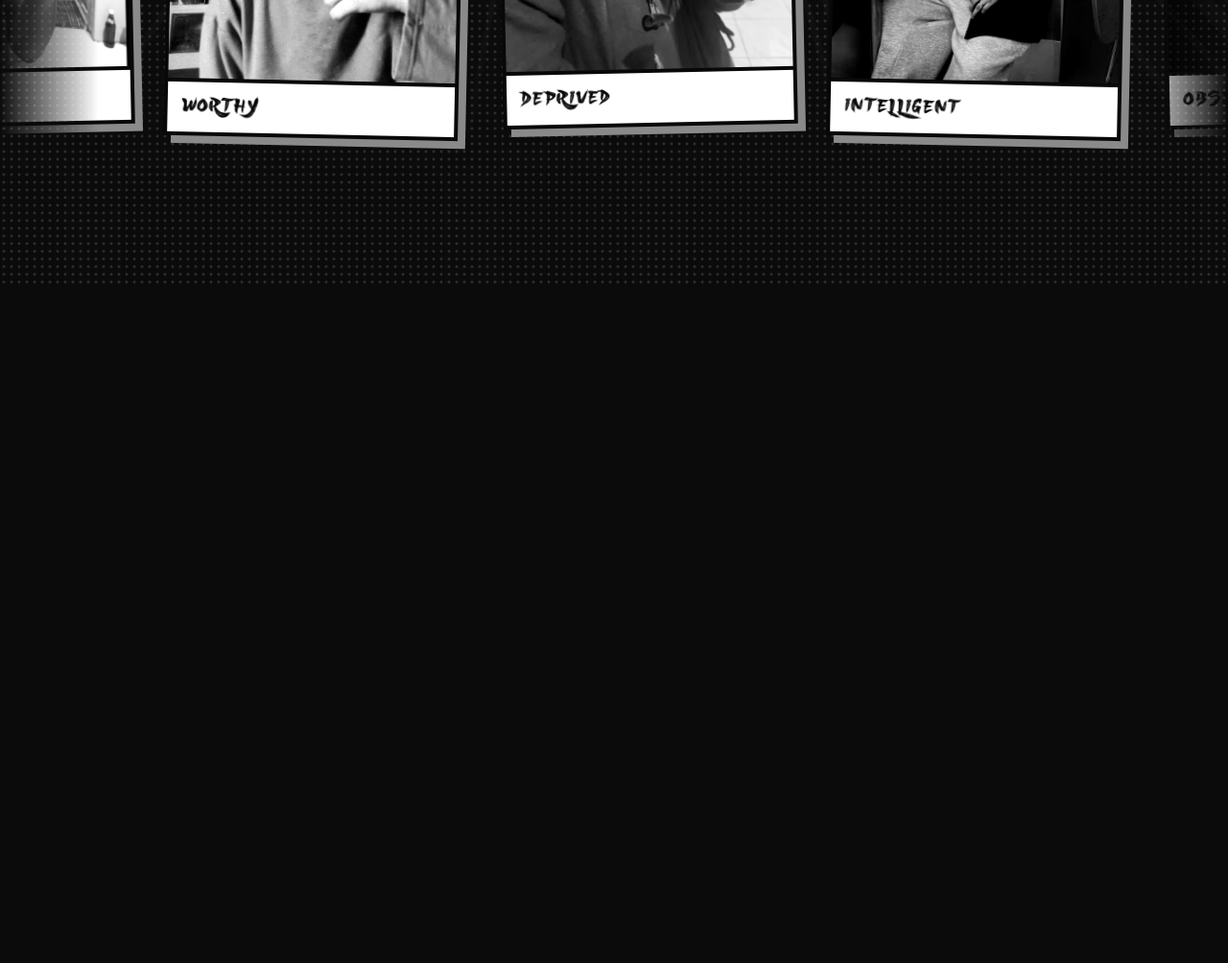
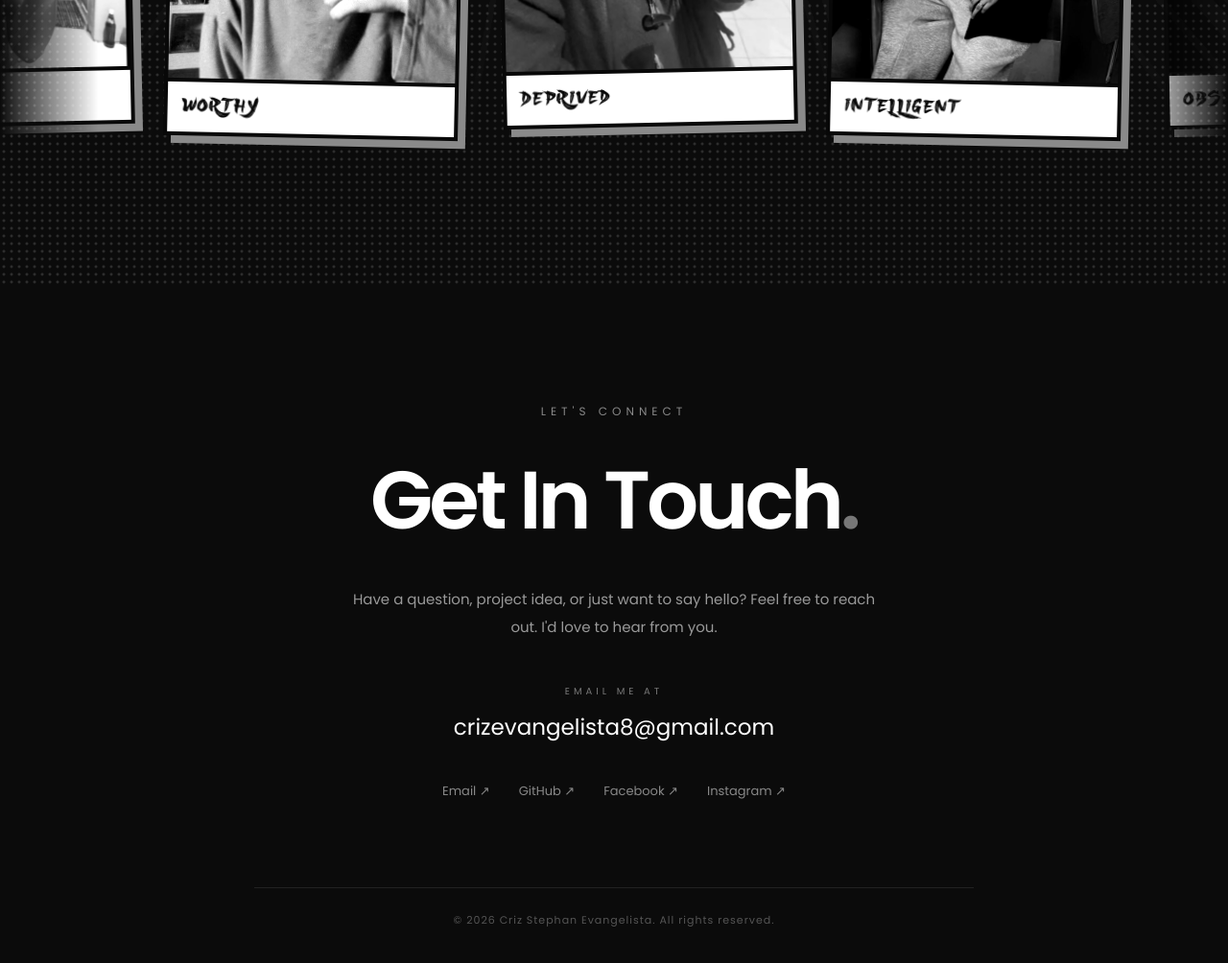
Before and after one commit to stphncriz/stephan-portfolio, a plain HTML site: page index.html in a window 1280 px wide. Shown: the part 1382-2386 px from the top of the page at 96% size. Before the commit the page ends 1682 px from the top, so only its background shows below. Drawn offline with Linux system fonts and the light colour scheme.

Commit message:
Update website and contact section

```diff
--- a/css/style.css
+++ b/css/style.css
@@ -589,6 +589,119 @@ img {
   .panel__caption { font-size: 1rem; padding: 0.55rem 0.7rem; }
 }
 
+/* ================= CONTACT SECTION ================= */
+
+.contact {
+  min-height: 75vh;
+  padding: 120px 8% 40px;
+  background: #0b0b0b;
+  color: #fff;
+  display: flex;
+  justify-content: center;
+  align-items: center;
+  text-align: center;
+  position: relative;
+  overflow: hidden;
+}
+
+.contact__container {
+  max-width: 750px;
+  width: 100%;
+}
+
+.contact__subtitle {
+  color: #888;
+  font-size: 12px;
+  letter-spacing: 5px;
+  margin-bottom: 20px;
+}
+
+.contact__title {
+  font-size: clamp(45px, 8vw, 85px);
+  font-weight: 600;
+  letter-spacing: -4px;
+  margin-bottom: 25px;
+}
+
+.contact__title span {
+  color: #777;
+}
+
+.contact__text {
+  color: #999;
+  font-size: 15px;
+  line-height: 1.9;
+  max-width: 550px;
+  margin: 0 auto 45px;
+}
+
+.contact__email {
+  display: flex;
+  flex-direction: column;
+  gap: 12px;
+  margin-bottom: 40px;
+}
+
+.contact__label {
+  font-size: 10px;
+  letter-spacing: 4px;
+  color: #777;
+}
+
+.contact__email a {
+  color: #fff;
+  font-size: clamp(16px, 3vw, 23px);
+  text-decoration: none;
+  transition: 0.3s;
+}
+
+.contact__email a:hover {
+  color: #999;
+}
+
+.contact__socials {
+  display: flex;
+  justify-content: center;
+  gap: 30px;
+  flex-wrap: wrap;
+  margin-bottom: 90px;
+}
+
+.contact__socials a {
+  color: #888;
+  text-decoration: none;
+  font-size: 13px;
+  transition: 0.3s;
+}
+
+.contact__socials a:hover {
+  color: white;
+  transform: translateY(-3px);
+}
+
+.contact__footer {
+  border-top: 1px solid #222;
+  padding-top: 25px;
+  color: #555;
+  font-size: 11px;
+  letter-spacing: 1px;
+}
+
+@media (max-width: 600px) {
+  .contact {
+    padding: 90px 6% 30px;
+  }
+
+  .contact__title {
+    letter-spacing: -2px;
+  }
+
+  .contact__socials {
+    gap: 20px;
+  }
+}
+
+
 /* =========================================================
    SMALL PHONES (<= 380px)
    ========================================================= */
--- a/index.html
+++ b/index.html
@@ -5,7 +5,7 @@
     <meta name="viewport" content="width=device-width, initial-scale=1.0, viewport-fit=cover" />
     <meta name="theme-color" content="#0b0b0b" />
     <title>Criz Stephan Evangelista</title>
-    <link rel="icon" type="image/svg+xml" href="favicon.svg" />
+    <link rel="icon" type="image/svg+xml" href="kaneki.png" />
     <link rel="preconnect" href="https://fonts.googleapis.com" />
     <link rel="preconnect" href="https://fonts.gstatic.com" crossorigin />
     <link
@@ -115,6 +115,37 @@
           </ul>
         </div>
       </section>
+
+<section class="contact" id="contact">
+  <div class="contact__container">
+    <p class="contact__subtitle">LET'S CONNECT</p>
+    <h2 class="contact__title">Get In Touch<span>.</span></h2>
+
+    <p class="contact__text">
+      Have a question, project idea, or just want to say hello?
+      Feel free to reach out. I'd love to hear from you.
+    </p>
+
+    <div class="contact__email">
+      <span class="contact__label">EMAIL ME AT</span>
+      <a href="mailto:crizevangelista8@gmail.com">
+        crizevangelista8@gmail.com
+      </a>
+    </div>
+
+    <div class="contact__socials">
+      <a href="mailto:crizevangelista8@gmail.com">Email ↗</a>
+      <a href="https://github.com/stphncriz" target="_blank">GitHub ↗</a>
+      <a href="https://www.facebook.com/kizi666" target="_blank">Facebook ↗</a>
+      <a href="https://www.instagram.com/stphncriz/" target="_blank">Instagram ↗</a>
+    </div>
+
+    <p class="contact__footer">
+      © 2026 Criz Stephan Evangelista. All rights reserved.
+    </p>
+  </div>
+</section>
+
     </main>
   </body>
 </html>
```
Also changed, not shown: 1 other file.
